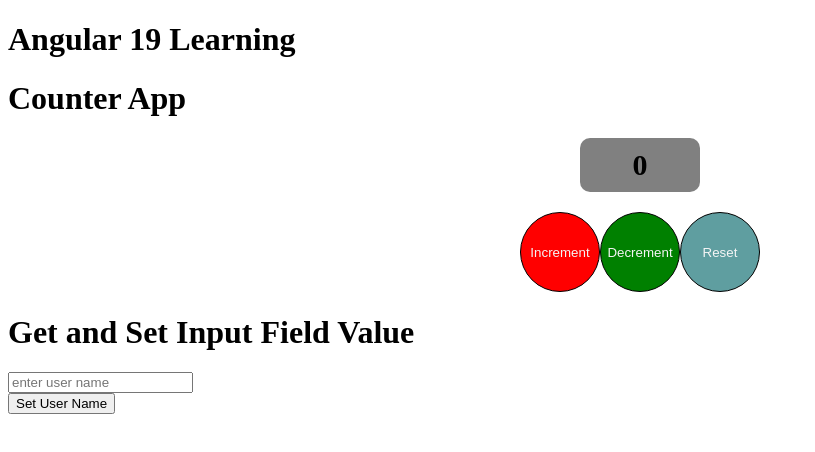
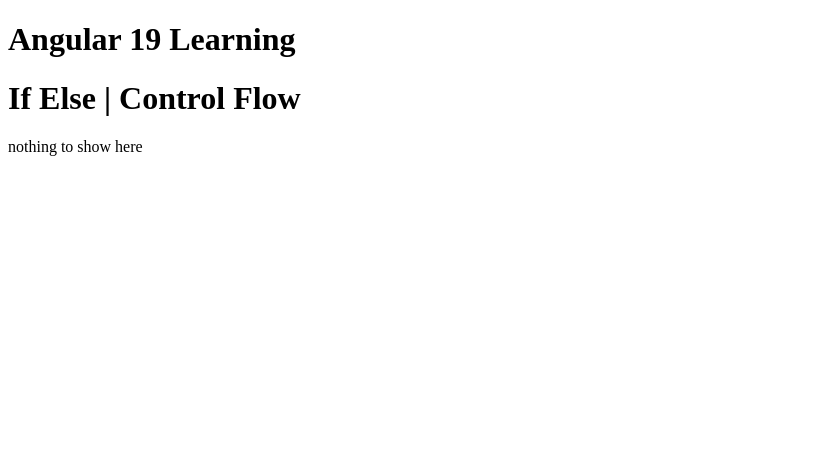
Before and after one commit to ashanwithana/angular-19-tutorial, an Angular app: page / in a window 1280 px wide. Shown: the top 452 px of the page, without its empty margins (0-815 px from the left). Built offline with nearby package versions, Linux system fonts and the light colour scheme.

Commit message:
Add control flow component and update app layout

```diff
--- a/src/app/app.component.html
+++ b/src/app/app.component.html
@@ -1,3 +1,4 @@
 <h1>Angular 19 Learning</h1>
-<app-counter></app-counter>
-<app-form></app-form>
+<!-- <app-counter></app-counter> -->
+<!-- <app-form></app-form> -->
+ <app-control-flow></app-control-flow>
--- a/src/app/app.component.ts
+++ b/src/app/app.component.ts
@@ -1,10 +1,11 @@
 import { Component } from '@angular/core';
 import { CounterComponent } from "./components/counter/counter.component";
 import { FormComponent } from "./components/form/form.component";
+import { ControlFlowComponent } from "./components/control-flow/control-flow.component";
 
 @Component({
   selector: 'app-root',
-  imports: [CounterComponent, FormComponent],
+  imports: [CounterComponent, FormComponent, ControlFlowComponent],
   templateUrl: './app.component.html',
   styleUrl: './app.component.css'
 })
--- /dev/null
+++ b/src/app/components/control-flow/control-flow.component.html
@@ -0,0 +1,8 @@
+<h1>If Else | Control Flow</h1>
+
+
+@if(display){
+<div style="background-color: green; height: 300px; width: 300px"></div>
+}@else {
+    nothing to show here
+}
--- /dev/null
+++ b/src/app/components/control-flow/control-flow.component.ts
@@ -0,0 +1,11 @@
+import { Component } from '@angular/core';
+
+@Component({
+  selector: 'app-control-flow',
+  imports: [],
+  templateUrl: './control-flow.component.html',
+  styleUrl: './control-flow.component.css',
+})
+export class ControlFlowComponent {
+  display: boolean = false;
+}
```
Also changed, not shown: src/app/components/control-flow/control-flow.component.css (added), 1 other file (tests, documents, lock files or other folders).
